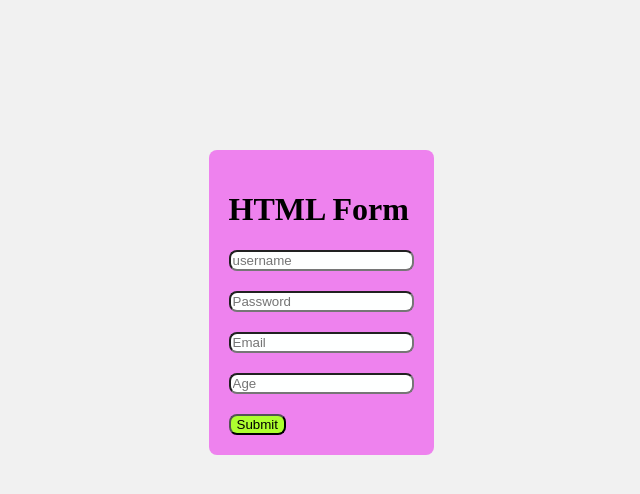
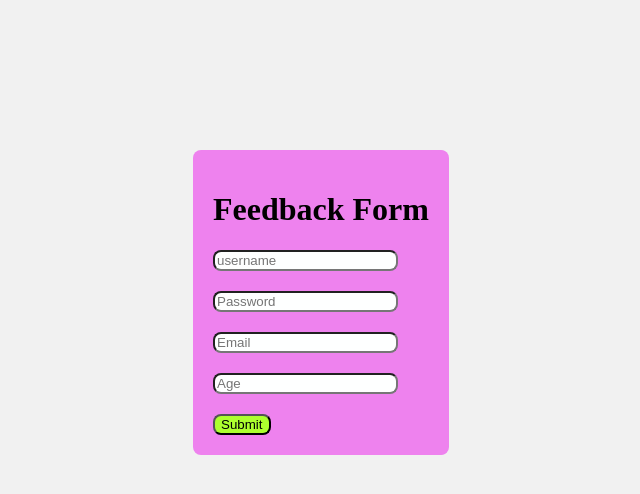
Before and after one commit to Chaitya-007/Feedback, a website: page public/index.html in a window 1280 px wide. Shown: the whole page, without its empty margins (319-959 px from the left). Drawn offline with Linux system fonts and the light colour scheme.

Commit message:
Change in HTML

```diff
--- a/public/index.html
+++ b/public/index.html
@@ -3,7 +3,7 @@
 <head>
     <meta charset="UTF-8">
     <meta name="viewport" content="width=device-width, initial-scale=1.0">
-    <title>Form</title>
+    <title>Feedback Taker</title>
     <link rel="stylesheet" href="style.css">
 </head>
 <body>
@@ -11,7 +11,7 @@
 
     <form action="/formPost" class="form" method="post">
 
-        <h1 class="heading">HTML Form</h1>
+        <h1 class="heading">Feedback Form</h1>
         <input type="text" name="username" placeholder="username" required>
 
         <input type="password" name="password" placeholder="Password" required>
```
